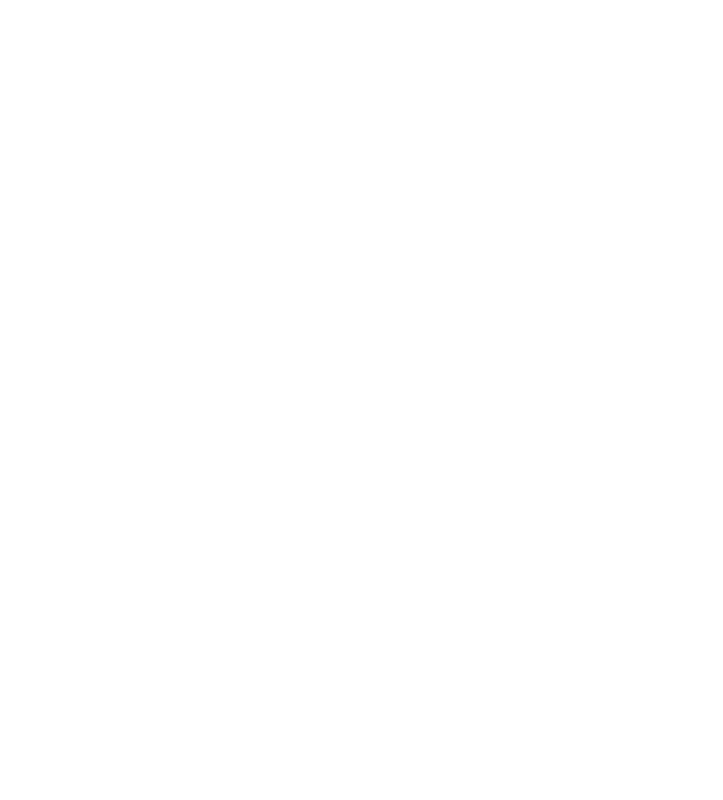
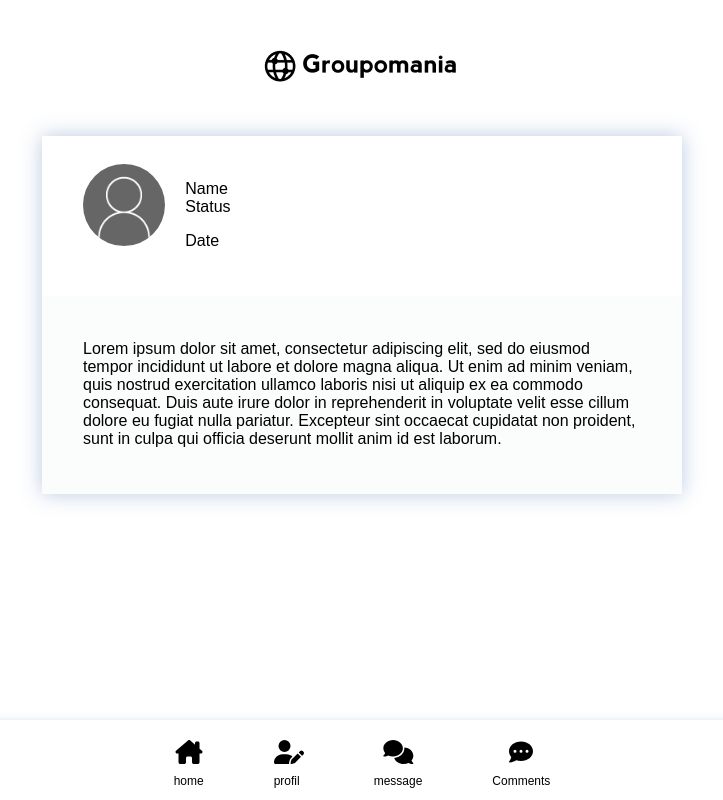
Before and after one commit to elodieJ18/deploy-heroku-p7demo, a React (Create React App) app in the folder front/: page /home in a window 1280 px wide. Before the commit this address had no page. Shown: the whole page, without its empty margins (278-1001 px from the left). Built offline with nearby package versions, Linux system fonts and the light colour scheme.

Commit message:
home-css

```diff
--- a/front/package.json
+++ b/front/package.json
@@ -3,6 +3,9 @@
   "version": "0.1.0",
   "private": true,
   "dependencies": {
+    "@fortawesome/fontawesome-svg-core": "^6.1.1",
+    "@fortawesome/free-solid-svg-icons": "^6.1.1",
+    "@fortawesome/react-fontawesome": "^0.2.0",
     "@testing-library/jest-dom": "^5.16.4",
     "@testing-library/react": "^13.2.0",
     "@testing-library/user-event": "^13.5.0",
--- a/front/src/components/Login.js
+++ b/front/src/components/Login.js
@@ -31,15 +31,16 @@
                },
               body: JSON.stringify(values),
           }) .then((res) => {
-            if (res.error.request) {
-              console.log(res.error.request);
+            if (res.error) {
+              console.log(res.error);
               alert("The response data is invalid")
             } else {
               window.location = "/home";
             }
           })
           .catch((err) => {
-            console.log(err);
+            let errorMessage = typeof err.response !== "undefined" ? err.response.data.message : err.message;
+            alert(errorMessage);
           });
         }}
 
@@ -51,7 +52,8 @@
            <Form>
                 <TextField label="Email" name="email" type="email"/>
                 <TextField label="password" name="password" type="password"/>
-                <button className="btn-bleu" type="submit">Se Connecter</button>
+                <button className="btn-bleu btn-connexion" type="submit">Login</button>
+                <a className="btn-blanc btn-connexion" href="/">cancel</a>
            </Form>
       </div>
         )}
--- a/front/src/components/Navbar.js
+++ b/front/src/components/Navbar.js
@@ -1,14 +1,27 @@
 import React from "react";
 import "../styles/style.css";
 import logo from "../assets/logo-groupomania.png";
+import { FontAwesomeIcon } from '@fortawesome/react-fontawesome';
+import { library } from '@fortawesome/fontawesome-svg-core';
+import { fas, faHomeLg, faComments, faUserPen, faCommentDots } from '@fortawesome/free-solid-svg-icons';
 
-function Navbar() {
+library.add(fas, faHomeLg, faComments, faCommentDots,faUserPen);
+
+
+export const Navbar = () => {
   //const title = "groupomania";
   return (
     <div className="header">
       <div className="header-content">
+      <img className="logo" src={logo} alt="groupomania" />
         <div className="navbar">
-          <img className="logo" src={logo} alt="groupomania" />
+        <div className="navbar-container">
+            <div className="navbar-element"><p><FontAwesomeIcon icon="home-lg" />home</p></div>
+            <div className="navbar-element"><p><FontAwesomeIcon icon="user-pen" />profil</p></div>
+            <div className="navbar-element"><p><FontAwesomeIcon icon="comments" />message</p></div>
+            <div className="navbar-element"><p><FontAwesomeIcon icon="comment-dots" />Comments</p></div>
+        </div>
+
         </div>
       </div>
     </div>
--- a/front/src/components/Signup.js
+++ b/front/src/components/Signup.js
@@ -41,18 +41,13 @@
                    },
                   body: JSON.stringify(values),
               }).then(function (res) {
-                console.log("envoie-avant erreur")
-                console.log(res);
-                console.log(res.values);
-                console.log("values");
+                console.log(res.error);
+              alert("The response data is invalid")
               }).catch((err) => {
-                  console.log(err);
-                  console.log("error-value")
-                  console.log(values)
-                  console.log("lecture de values après refus")
+                let message = typeof err.response !== "undefined" ? err.response.data.message : err.message;
+                alert(message);
                 });
-            console.log(values)
-            console.log("test-values")
+
         }}>
             { formik => (
                 <div className="size-column-form">
@@ -64,7 +59,8 @@
                         <TextField label="Status" name="status" type="text"/>
                         <TextField label="Email *" name="email" type="email"/>
                         <TextField label="password *" name="password" type="password"/>
-                        <button className="btn-bleu" type="submit">Connexion</button>
+                        <button className="btn-bleu btn-connexion" type="submit">Connexion</button>
+                        <a className="btn-blanc btn-connexion" href="/">cancel</a>
                     </Form>
                 </div>
             )}
--- a/front/src/pages/Home.js
+++ b/front/src/pages/Home.js
@@ -1,12 +1,38 @@
 import React from "react";
 import "../styles/style.css";
+import {Navbar} from "../components/Navbar"
+import profil from "../assets/user-200.png";
 
-function Signup() {
+function Home() {
   return (
-    <div>
-      <div></div>
+    <div className="home-container">
+       <Navbar />
+      <div className="home-actuality">
+        <div className="home-card-post">
+          <div className="home-card-userProfil">
+            <img src={profil} />
+            <div className="home-card-userStatus">
+              <p className="home-card-description-name">Name</p>
+              <p className="home-card-description-status">Status</p>
+              <p>Date</p>
+            </div>
+          </div>
+          <div className="home-card-description">
+              <p>Lorem ipsum dolor sit amet, consectetur adipiscing elit, sed do eiusmod tempor
+                  incididunt ut labore et dolore magna aliqua. Ut enim ad minim veniam, quis
+                  nostrud exercitation ullamco laboris nisi ut aliquip ex ea commodo consequat.
+                  Duis aute irure dolor in reprehenderit in voluptate velit esse cillum dolore
+                  eu fugiat nulla pariatur. Excepteur sint occaecat cupidatat non proident,
+                  sunt in culpa qui officia deserunt mollit anim id est laborum.</p>
+          </div>
+          <div className="home-card-reaction">
+
+          </div>
+        </div>
+        <div></div>
+        </div>
     </div>
   );
 }
 
-export default Signup;
+export default Home;
--- a/front/src/styles/style.css
+++ b/front/src/styles/style.css
@@ -1,6 +1,10 @@
 @font-face {
   font-family: "Montserrat", sans-serif;
   src: url(https://fonts.googleapis.com/css2?family=Montserrat:wght@500&display=swap);
+}
+
+body {
+  margin: 0;
 }
 
 h1,
@@ -95,7 +99,7 @@
   align-items: flex-start;
   width: 280px;
   box-shadow: 0px 0px 20px rgb(60 104 170 / 35%);
-  padding: 34px 74px;
+  padding: 28px 41px 80px 41px;
   margin-bottom: 42px;
 }
 
@@ -157,7 +161,7 @@
 }
 
 .btn-blanc {
-  padding: 10px 60px;
+  padding: 12px 60px;
   border-radius: 1.5em;
   border: 1.5px solid #312e3e;
   background-color: #fff;
@@ -175,8 +179,95 @@
   margin: 0;
 }
 
+
+.btn-connexion {
+  margin-top: 40px;
+}
+
+.home-container  {
+  display: flex;
+    justify-content: center;
+    flex-direction: column;
+    align-items: center;
+}
+
+.header-content {
+  display: flex;
+  justify-content: center;
+}
+
+.navbar-container {
+  display: flex;
+  align-items: center;
+  justify-content: center;
+  column-gap: 70px;
+  padding: 8px 0px 0px 0px;
+  background-color: #FFFFFF;
+  box-shadow: 0px 5px 11px rgba(60, 104, 170, 0.48);
+  position: fixed;
+  bottom: 0;
+  left: 0;
+  right: 0;
+}
+
+.navbar-element p{
+  display: flex;
+  flex-direction: column;
+  row-gap: 10px;
+  font-size: 12px;
+}
+
+.navbar-element p svg {
+  font-size: 24px;
+}
+
+/*home*/
+
+.home-card-post {
+  display: flex;
+  flex-direction: column;
+  align-items: flex-start;
+  box-shadow: 0px 0px 20px rgb(60 104 170 / 35%);
+  margin-bottom: 42px;
+
+}
+
+.home-actuality {
+  width: 50%;
+}
+
+.home-card-userProfil {
+  column-gap: 20px;
+  display: flex;
+  padding: 28px 41px 30px 41px;
+}
+
+.home-card-userProfil img {
+  border-radius: 50%;
+  width: 31%;
+  height: 100%;
+  }
+
+  .home-card-description-status {
+    margin: 0;
+  }
+
+  .home-card-description-name {
+    margin-bottom: 0;
+  }
+
+  .home-card-description {
+      background-color: #FBFCFC;
+      padding: 28px 41px 30px 41px;
+  }
+
+
 @media (max-width: 720px) {
   .bloc-connexion-content {
     padding: 92px 37px;
   }
+
+  .form-signup-element {
+    width: 200px;
+  }
 }
```
Also changed, not shown: front/src/assets/user-200.png (added), 1 other file (tests, documents, lock files or other folders).
